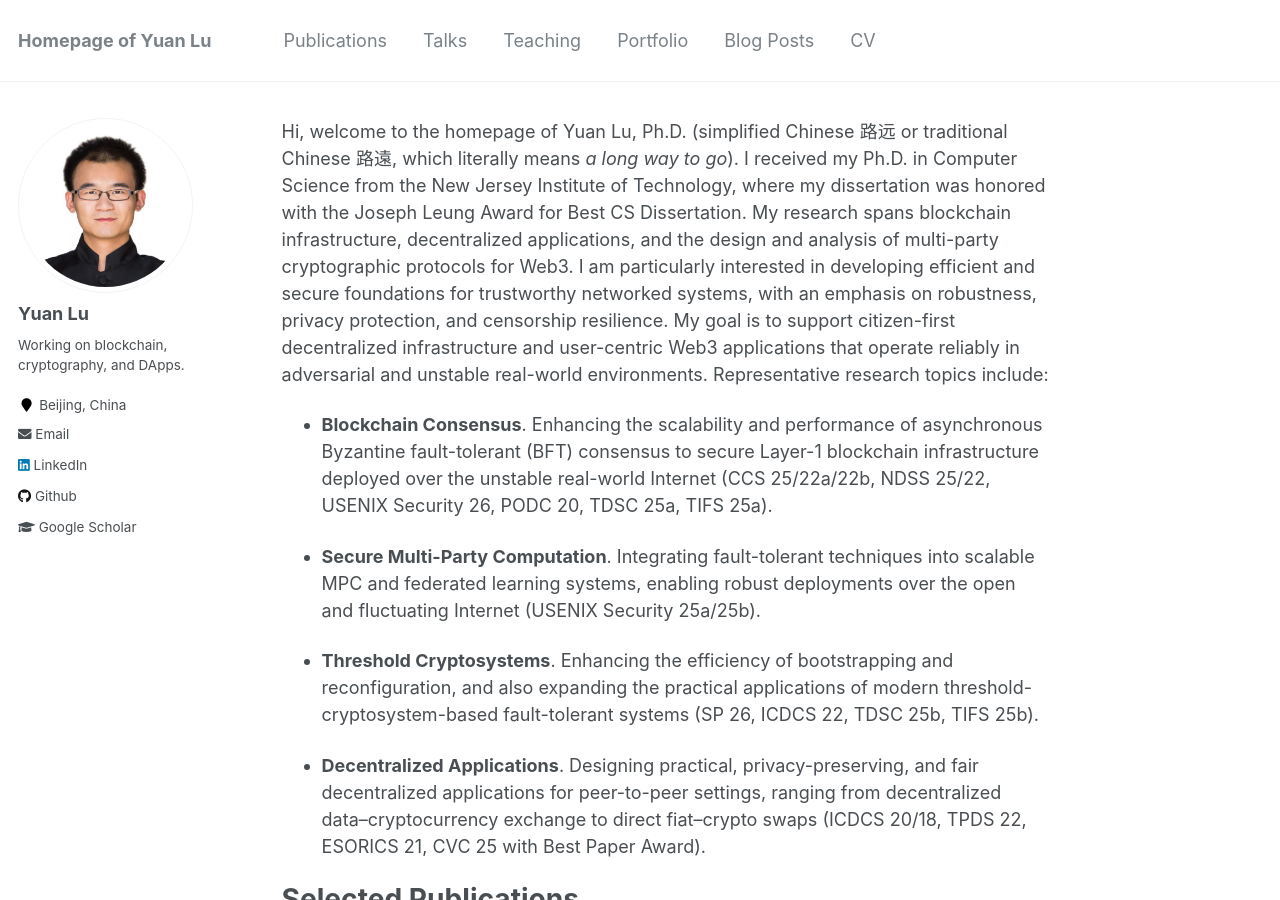
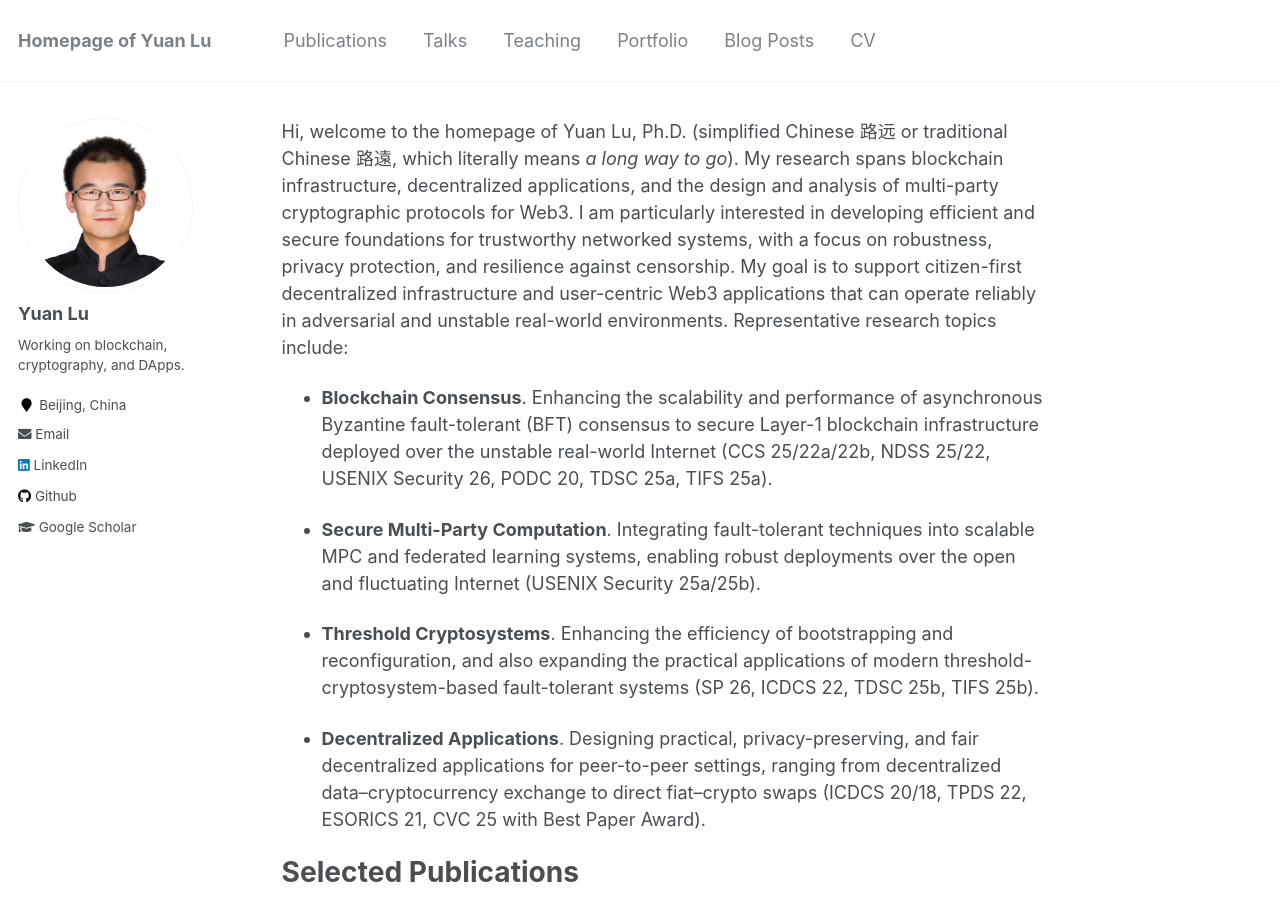
Before and after one commit to yylluu/yylluu.github.io, a Jekyll site: the page built from _pages/about.md, in a window 1280 px wide and 900 px high. Built offline with Jekyll 4.4.1, drawn with Linux system fonts in a browser that asks for light colours.

Commit message:
Update about.md

```diff
--- a/_pages/about.md
+++ b/_pages/about.md
@@ -7,7 +7,7 @@ redirect_from:
   - /about.html
 ---
 
-Hi, welcome to the homepage of Yuan Lu, Ph.D. (simplified Chinese 路远 or traditional Chinese 路遠, which literally means *a long way to go*). I received my Ph.D. in Computer Science from the New Jersey Institute of Technology, where my dissertation was honored with the Joseph Leung Award for Best CS Dissertation. My research spans blockchain infrastructure, decentralized applications, and the design and analysis of multi-party cryptographic protocols for Web3. I am particularly interested in developing efficient and secure foundations for trustworthy networked systems, with an emphasis on robustness, privacy protection, and censorship resilience. My goal is to support citizen-first decentralized infrastructure and user-centric Web3 applications that operate reliably in adversarial and unstable real-world environments. Representative research topics include:
+Hi, welcome to the homepage of Yuan Lu, Ph.D. (simplified Chinese 路远 or traditional Chinese 路遠, which literally means *a long way to go*). My research spans blockchain infrastructure, decentralized applications, and the design and analysis of multi-party cryptographic protocols for Web3. I am particularly interested in developing efficient and secure foundations for trustworthy networked systems, with a focus on robustness, privacy protection, and resilience against censorship. My goal is to support citizen-first decentralized infrastructure and user-centric Web3 applications that can operate reliably in adversarial and unstable real-world environments. Representative research topics include:
 
 - **Blockchain Consensus**. Enhancing the scalability and performance of asynchronous Byzantine fault-tolerant (BFT) consensus to secure Layer-1 blockchain infrastructure deployed over the unstable real-world Internet (CCS 25/22a/22b, NDSS 25/22, USENIX Security 26, PODC 20, TDSC 25a, TIFS 25a).
 
```
